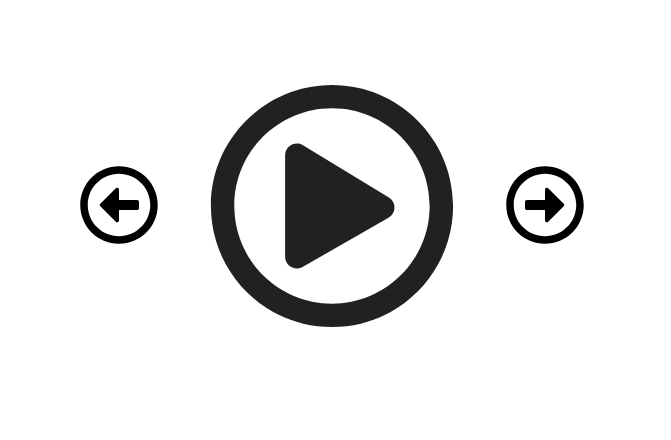
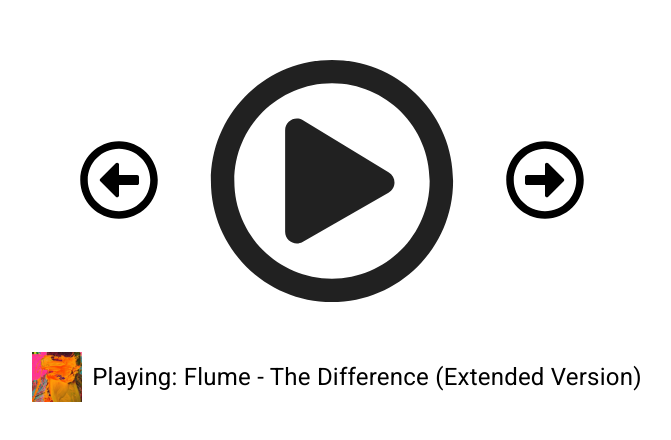
Before and after one commit to ahbell96/spotify-app-frontend, a React (Create React App) app: page / in a window 1280 px wide. Shown: the part 194-634 px from the top of the page, without its empty margins (308-979 px from the left). Built offline with nearby package versions, Linux system fonts and the light colour scheme.

Commit message:
addition of album cover with text as initial lookup. Next to add playlist side bar with buttons to be able to show the side bar

```diff
--- a/src/App.js
+++ b/src/App.js
@@ -3,6 +3,7 @@ import logo from "./logo.svg";
 import "@fontsource/roboto";
 import { Grid, Button, Typography, Card } from "@material-ui/core";
 import "./App.css";
+import tempCover from './assets/temp-cover.jpeg';
 
 import {
   faArrowAltCircleLeft,
@@ -28,13 +29,14 @@ export default class App extends Component {
         className='App container-mx-height'
         justifyContent='center'
         alignItems='center'
+        style={{flexDirection: "column"}}
       >
         <Grid
           item
           alignContent='center'
           alignItems='center'
           justifyContent='center'
-          style={{ display: "flex" }}
+          style={{ display: "flex"}}
         >
           <Grid item>
             <FontAwesomeIcon
@@ -62,6 +64,12 @@ export default class App extends Component {
             />
           </Grid>
         </Grid>
+        <Grid item flexDirection="row" alignItems="center" style={{display: "flex"}}>
+        <img src={tempCover} style={{width: 50, height: 50, margin: "0 10px"}}></img>
+        <Typography style={{fontSize: 24}}>
+              Playing: Flume - The Difference (Extended Version)
+        </Typography>
+        </Grid>
       </Grid>
     );
   }
```
Also changed, not shown: src/assets/temp-cover.jpeg (added).
